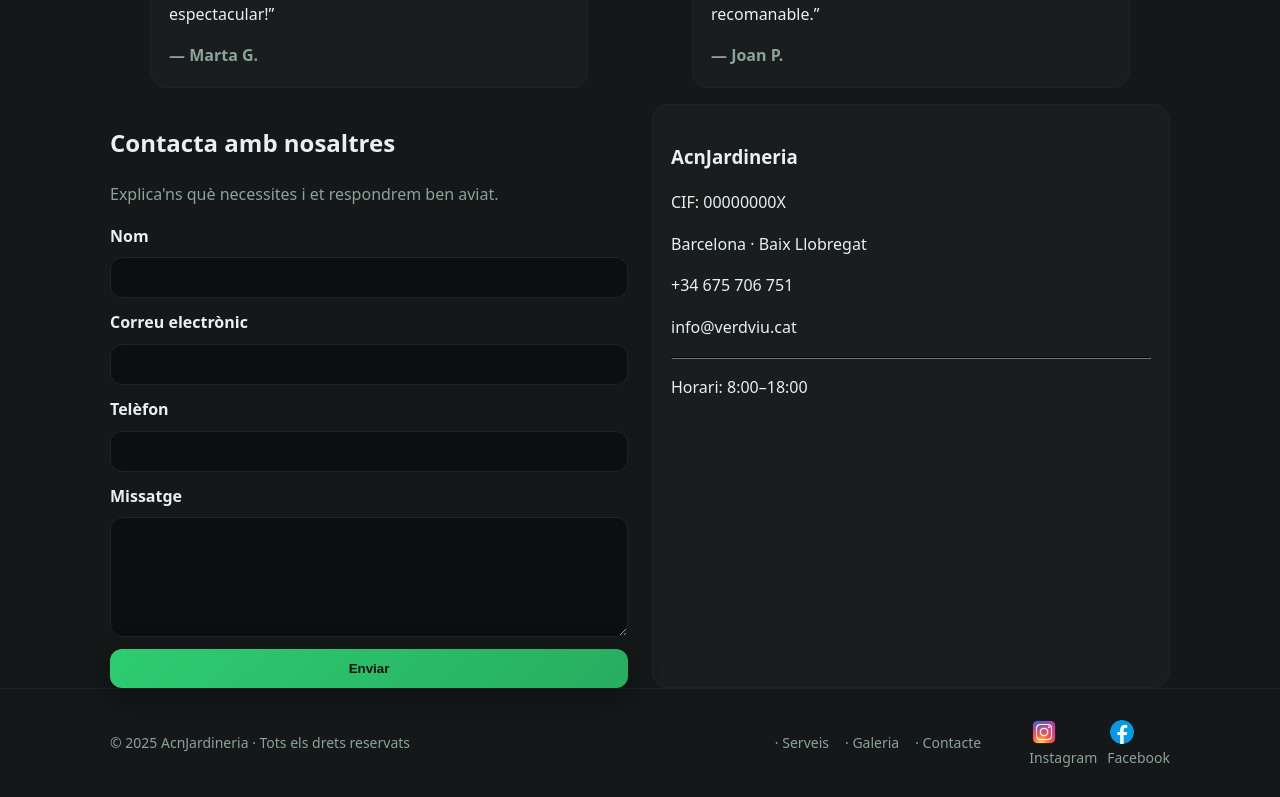
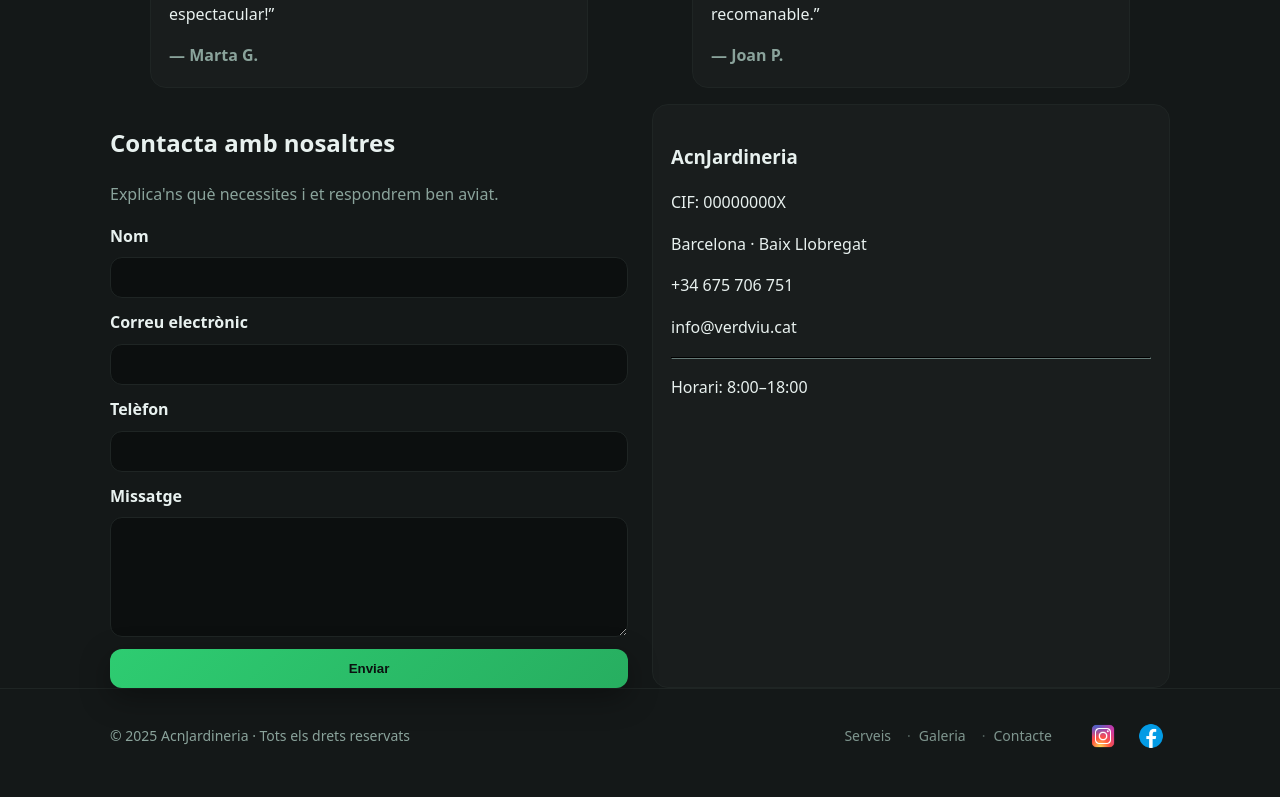
Before and after one commit to AdrianCastanRuiz/jardineria-web, a React (Vite) app: page / in a window 1280 px wide. Shown: the part 3738-4535 px from the top of the page. Built offline with nearby package versions, Linux system fonts and the light colour scheme.

Commit message:
fix footer

```diff
--- a/src/components/Footer.tsx
+++ b/src/components/Footer.tsx
@@ -6,33 +6,30 @@ import ig from "@assets/icons/ig.png";
 
 export const Footer: React.FC = () => {
   const { t } = useI18n();
+  const year = new Date().getFullYear();
+
   return (
     <footer className={s.root}>
       <div className={`container ${s.inner}`}>
-        <div>
-          © {new Date().getFullYear()} {t("brand")} · {t("footer.rights")}
+        <div className={s.copy}>
+          © {year} {t("brand")} · {t("footer.rights")}
         </div>
 
-        <div
-          className={s.anchorsDiv}
-          // style={{
-          //   display: "flex",
-          //   gap: 12,
-          //   alignItems: "center",
-          //   flexWrap: "wrap",
-          // }}
-        >
+        <nav className={s.anchorsDiv} aria-label={t("footer.navLabel") ?? "Footer navigation"}>
           <div className={s.headersLinksDiv}>
-
-            <a href="#services">· {t("nav.services")}</a>
-            <a href="#gallery">· {t("nav.gallery")}</a>
-            <a href="#contact">· {t("nav.contact")}</a>
+            <a className={s.link} href="#services">
+              {t("nav.services")}
+            </a>
+            <a className={s.link} href="#gallery">
+              {t("nav.gallery")}
+            </a>
+            <a className={s.link} href="#contact">
+              {t("nav.contact")}
+            </a>
           </div>
 
-
           {/* Redes sociales */}
-
-          <div className={s.socialDiv}>
+          <div className={s.socialDiv} aria-label={t("footer.socialLabel") ?? "Social links"}>
             <a
               className={s.social}
               href="https://www.instagram.com/tu_usuario"
@@ -41,7 +38,7 @@ export const Footer: React.FC = () => {
               aria-label="Instagram"
               title="Instagram"
             >
-              <img src={ig} alt="instagram icon" aria-hidden />
+              <img src={ig} alt="" aria-hidden="true" />
               <span className={s.srOnly}>Instagram</span>
             </a>
 
@@ -53,12 +50,11 @@ export const Footer: React.FC = () => {
               aria-label="Facebook"
               title="Facebook"
             >
-              <img src={fb} alt="facebook icon" aria-hidden />
+              <img src={fb} alt="" aria-hidden="true" />
               <span className={s.srOnly}>Facebook</span>
             </a>
           </div>
-
-        </div>
+        </nav>
       </div>
     </footer>
   );
--- a/src/styles/Footer.module.css
+++ b/src/styles/Footer.module.css
@@ -13,11 +13,58 @@
   flex-wrap: wrap;
 }
 
+.copy {
+  line-height: 1.4;
+}
+
 .anchorsDiv {
   display: flex;
   gap: 2rem;
   align-items: center;
   flex-wrap: wrap;
+}
+
+/* Links */
+.headersLinksDiv {
+  display: flex;
+  gap: 1rem;
+  flex-wrap: wrap;
+}
+
+.link {
+  color: inherit;
+  text-decoration: none;
+  opacity: 0.9;
+  position: relative;
+}
+
+/* Separador "·" automático entre links (sin meterlo en el HTML) */
+.link + .link::before {
+  content: "·";
+  display: inline-block;
+  margin-right: 8px;
+  opacity: 0.6;
+}
+
+.link:hover {
+  opacity: 1;
+  text-decoration: underline;
+}
+
+/* Social */
+.socialDiv {
+  display: flex;
+  gap: 10px;
+  margin-left: 0; /* mejor que empujar con margin en responsive */
+}
+
+.social {
+  display: inline-flex;
+  align-items: center;
+  justify-content: center;
+  border-radius: 8px;
+  /* pequeño padding para que el foco sea más fácil de ver */
+  padding: 4px;
 }
 
 .social img {
@@ -26,26 +73,55 @@
   display: block;
 }
 
-.socialDiv {
-  display: flex;
-  gap: 10px;
-  margin-left: 1rem;
+/* Focus accesible (teclado) */
+.link:focus-visible,
+.social:focus-visible {
+  outline: 2px solid currentColor;
+  outline-offset: 3px;
+  border-radius: 8px;
 }
 
-.headersLinksDiv{
-  display: flex;
-  gap: 1rem;
+/* Screen-reader only */
+.srOnly {
+  position: absolute;
+  width: 1px;
+  height: 1px;
+  padding: 0;
+  margin: -1px;
+  overflow: hidden;
+  clip: rect(0, 0, 0, 0);
+  white-space: nowrap;
+  border: 0;
 }
 
-@media (max-width: 400px) {
-  .inner {
-    gap: 1px;
-  }
-}
-
-@media (max-width: 721px){
+/* Ajustes responsive */
+@media (max-width: 721px) {
   .anchorsDiv {
     width: 100%;
     justify-content: space-between;
   }
 }
+
+@media (max-width: 480px) {
+  .anchorsDiv {
+    flex-direction: column;
+    align-items: flex-start;
+    gap: 12px;
+  }
+
+  .headersLinksDiv {
+    gap: 10px;
+  }
+
+  /* En columna, el separador puede verse raro: lo quitamos */
+  .link + .link::before {
+    content: "";
+    margin-right: 0;
+  }
+}
+
+@media (max-width: 400px) {
+  .inner {
+    gap: 6px;
+  }
+}
```
